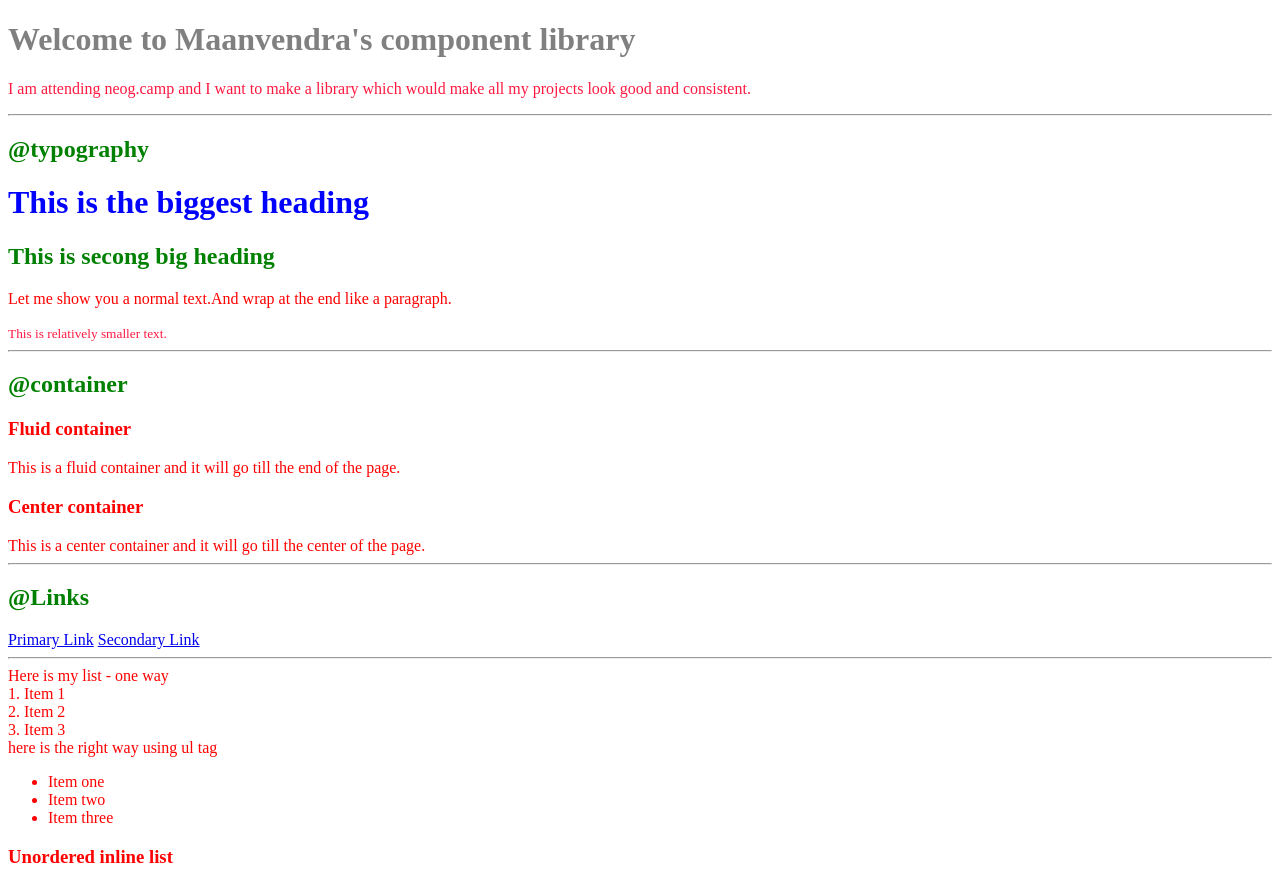
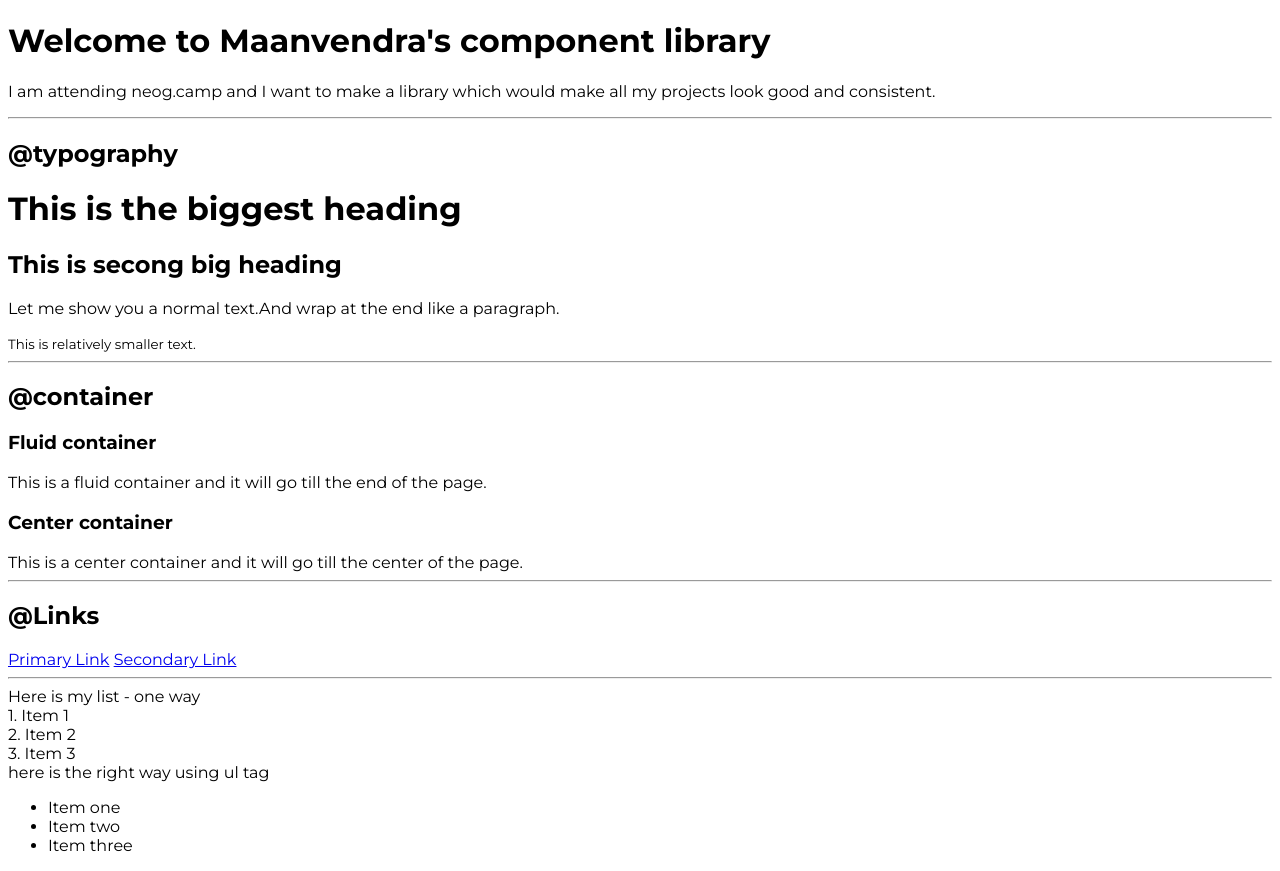
Before and after one commit to maanvendrasingh/developer-site, a plain HTML site: page index.html in a window 1280 px wide. Shown: the top 871 px of the page. Drawn offline with Linux system fonts and the light colour scheme.

Commit message:
update: typography

```diff
--- a/index.html
+++ b/index.html
@@ -4,20 +4,11 @@
     <meta charset="UTF-8" />
     <meta name="viewport" content="width=device-width, initial-scale=1.0" />
     <title>DevNinja</title>
-    <!-- CSS way 1: Style tag -->
-
-    <!-- <style>
-        body{
-            color: red;
-        }
-    </style> -->
-
-    <!-- Third way of doing CSS: external link -->
     <link rel="stylesheet" href="styles.css">
   </head>
   <body>
-    <h1 id="lib-header">Welcome to Maanvendra's component library</h1>
-    <p class="para">
+    <h1>Welcome to Maanvendra's component library</h1>
+    <p>
       I am attending neog.camp and I want to make a library which would make all
       my projects look good and consistent.
     </p>
@@ -28,7 +19,7 @@
     <h1>This is the biggest heading</h1>
     <h2>This is secong big heading</h2>
     <p>Let me show you a normal text.And wrap at the end like a paragraph.</p>
-    <small class="para">This is relatively smaller text.</small>
+    <small>This is relatively smaller text.</small>
 
     <hr />
 
--- a/styles.css
+++ b/styles.css
@@ -1,19 +1,4 @@
+@import url('https://fonts.googleapis.com/css2?family=Montserrat:wght@400;700&display=swap');
+
 body{
-    color: red;
-}
-
-h1{
-    color:blue;
-}
-
-h2{
-    color: green;
-}
-
-#lib-header{
-    color: gray
-}
-
-.para{
-    color: rgb(255, 25, 64);
-}
+    font-family: 'Montserrat', sans-serif;}
```
